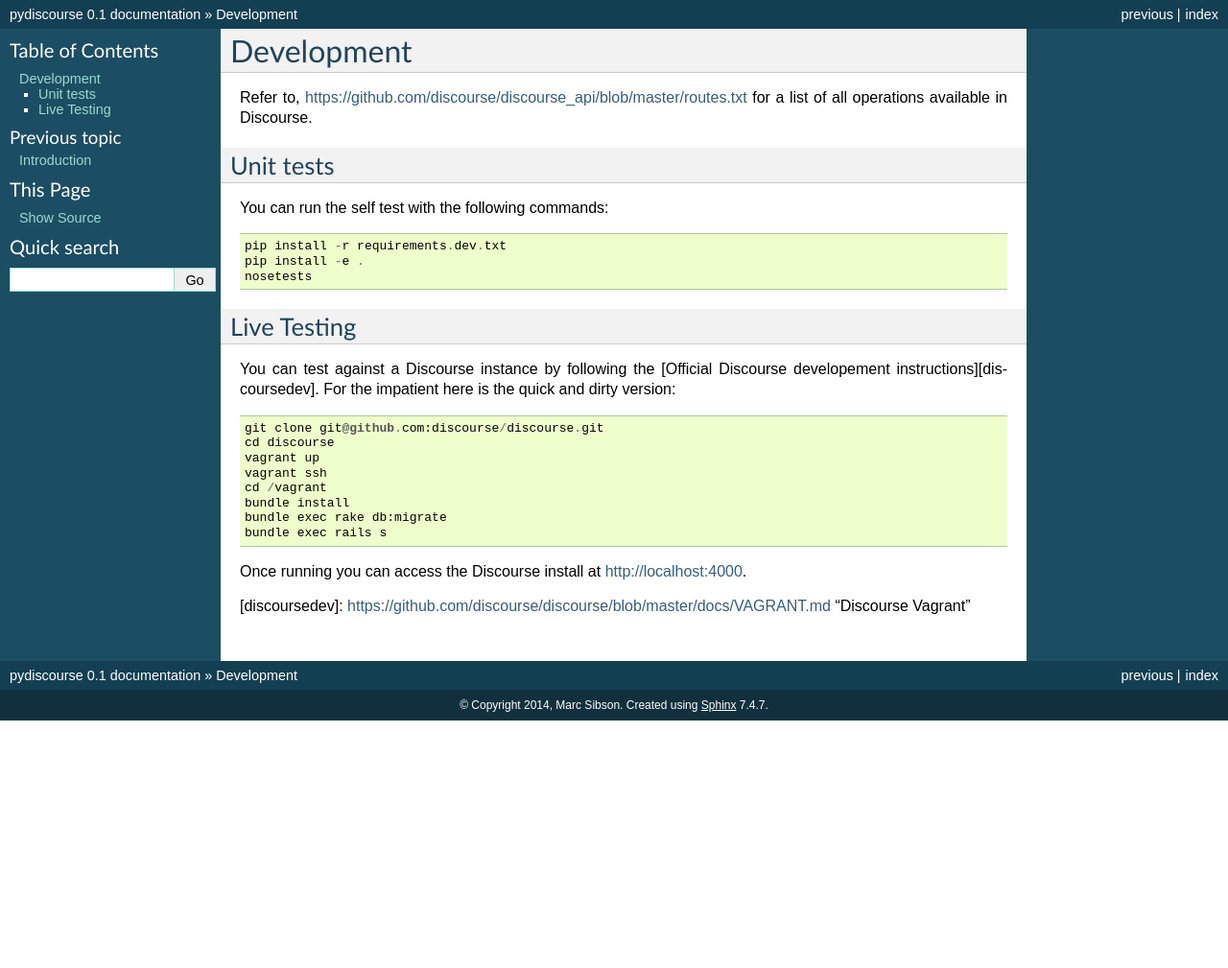
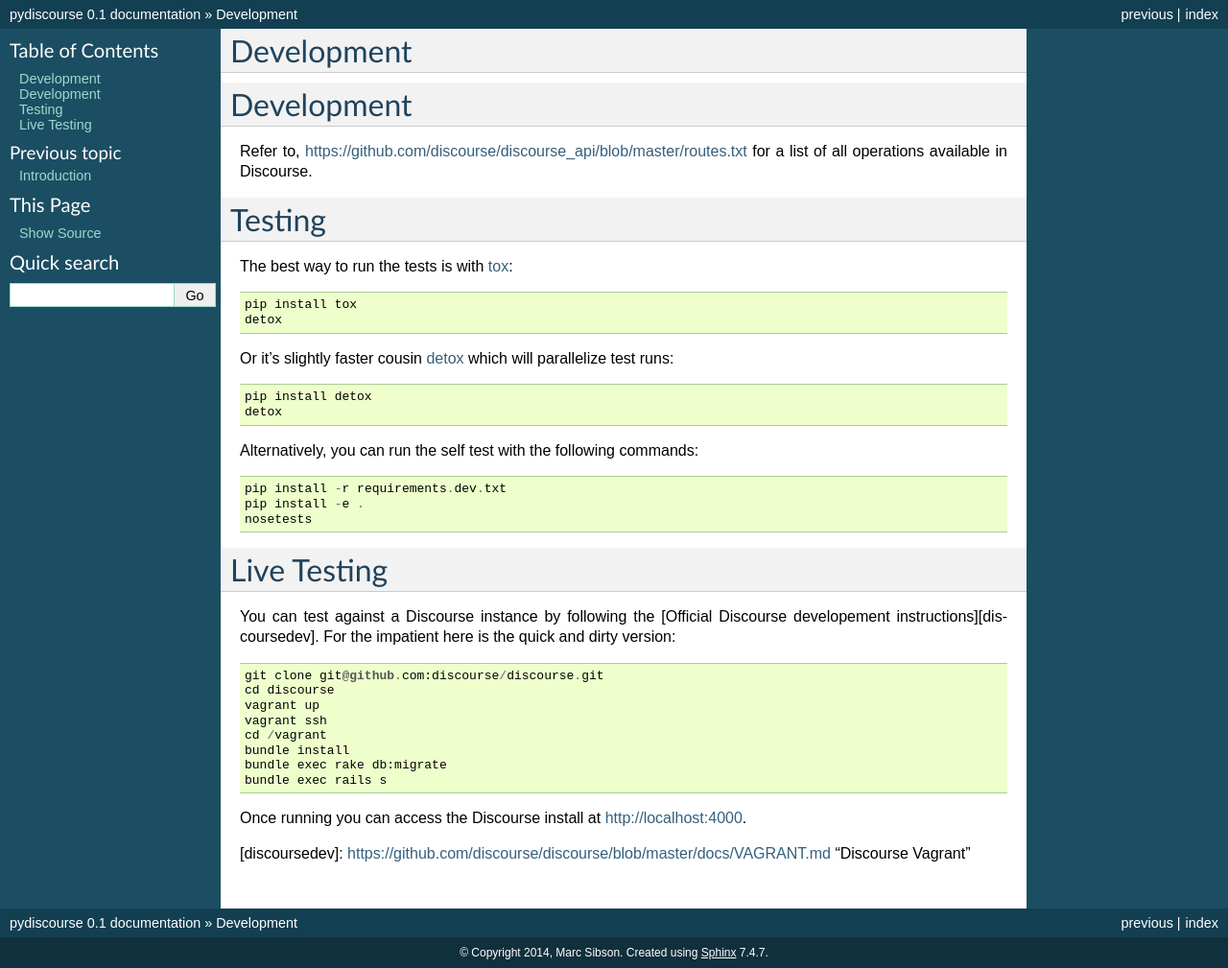
Before and after one commit to tindie/pydiscourse, a Sphinx documentation site: the page built from docs/develop.rst, in a window 1280 px wide. Shown: the whole page at 96% size. Built offline with Sphinx 7.4.7, drawn with Linux system fonts in a browser that asks for light colours; before the commit the page ends 900 px from its top, so only the background shows below that.

```diff
--- a/DEVELOP.md
+++ b/CONTRIBUTING.rst
@@ -1,17 +1,35 @@
+============
+Contributing
+============
+
 Development
-------------
-Refer to, https://github.com/discourse/discourse_api/blob/master/routes.txt for a list of all operations available in Discourse.
+===========
 
-Unit tests
---------------
-You can run the self test with the following commands::
+Refer to, https://github.com/discourse/discourse_api/blob/master/routes.txt for
+a list of all operations available in Discourse.
+
+Testing
+=======
+
+The best way to run the tests is with `tox <http://tox.readthedocs.org/en/latest/>`_::
+
+    pip install tox
+    detox
+
+Or it's slightly faster cousin `detox
+<https://pypi.python.org/pypi/detox>`_ which will parallelize test runs::
+
+    pip install detox
+    detox
+
+Alternatively, you can run the self test with the following commands::
 
     pip install -r requirements.dev.txt
     pip install -e .
     nosetests
 
 Live Testing
------------------
+============
 
 You can test against a Discourse instance by following the [Official Discourse developement instructions][discoursedev].
 For the impatient here is the quick and dirty version::
--- a/docs/develop.rst
+++ b/docs/develop.rst
@@ -1,4 +1,5 @@
 Development
 ===============
-.. include:: ../DEVELOP.md
-    :start-line: 2
+
+.. include:: ../CONTRIBUTING.rst
+    :start-line: 3
--- a/docs/intro.rst
+++ b/docs/intro.rst
@@ -1,4 +1,5 @@
 Introduction
 ==============
-.. include:: ../README.md
-    :start-line: 2
+
+.. include:: ../README.rst
+    :start-line: 3
```
